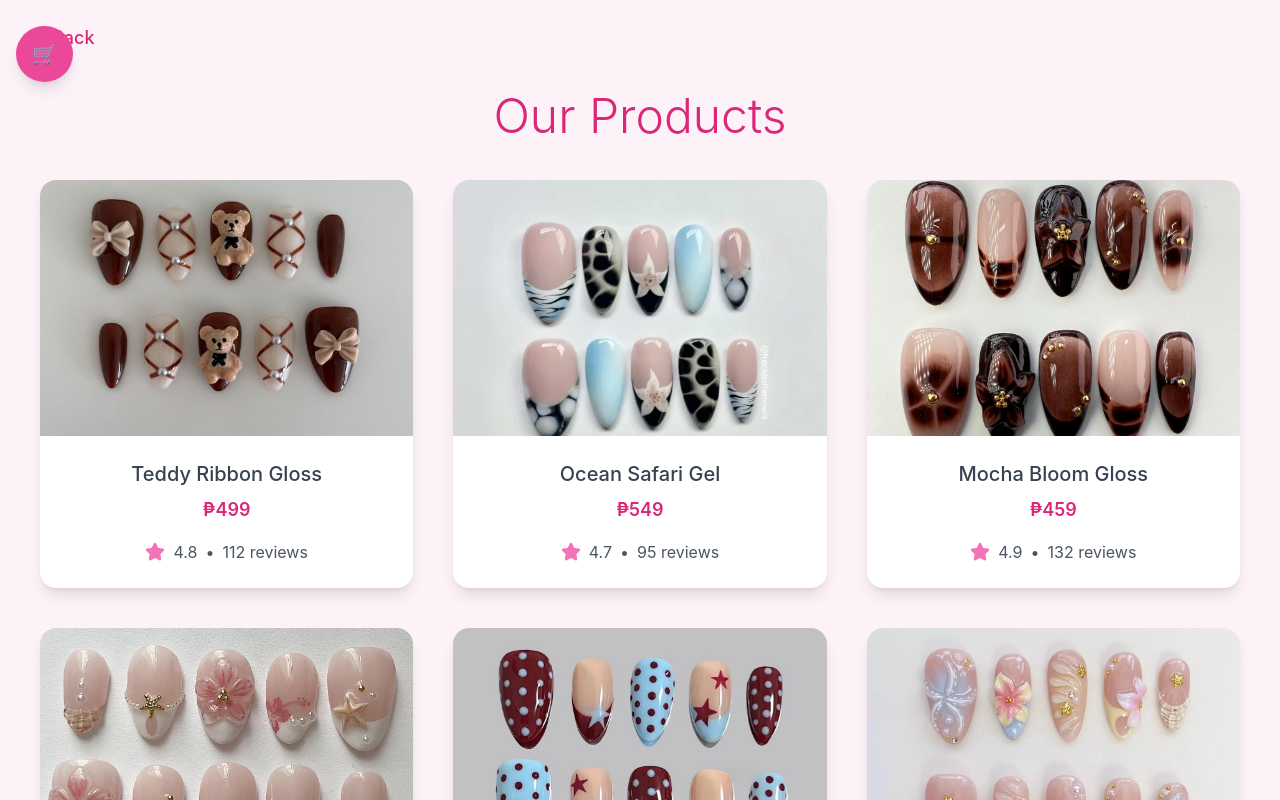
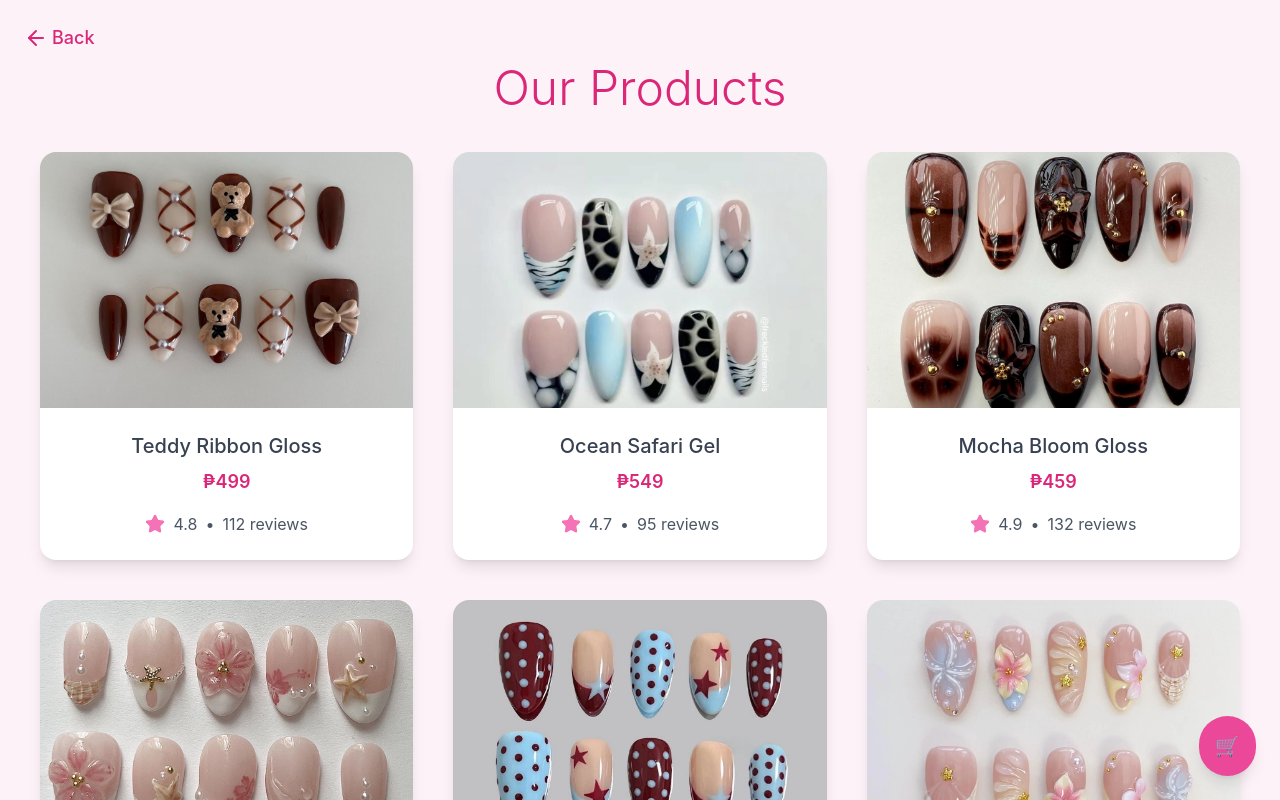
Before and after one commit to chili55/houseofolyv, a React (Create React App) app: page /products in a window 1280 px wide. Shown: the top 800 px of the page. Built offline with nearby package versions, Linux system fonts and the light colour scheme.

Commit message:
Initial commit

```diff
--- a/src/products.js
+++ b/src/products.js
@@ -84,15 +84,15 @@
       {/* Floating Cart Button */}
       <Link
         to="/cart"
-        className="fixed bottom-6 right-6 bg-pink-500 hover:bg-pink-600 text-white rounded-full p-4 shadow-lg text-xl z-50 relative"
-        >
+        className="fixed bottom-6 right-6 bg-pink-500 hover:bg-pink-600 text-white rounded-full p-4 shadow-lg text-xl z-50"
+      >
         🛒
         {cartItems.length > 0 && (
-            <span className="absolute -top-2 -right-2 inline-flex items-center justify-center px-2 py-1 text-xs font-bold leading-none text-white bg-red-600 rounded-full">
+          <span className="absolute -top-2 -right-2 inline-flex items-center justify-center px-2 py-1 text-xs font-bold leading-none text-white bg-red-600 rounded-full">
             {cartItems.length}
-            </span>
+          </span>
         )}
-        </Link>
+      </Link>
 
 
       <h1 className="text-4xl md:text-5xl font-light text-center text-pink-600 mb-10">
```
